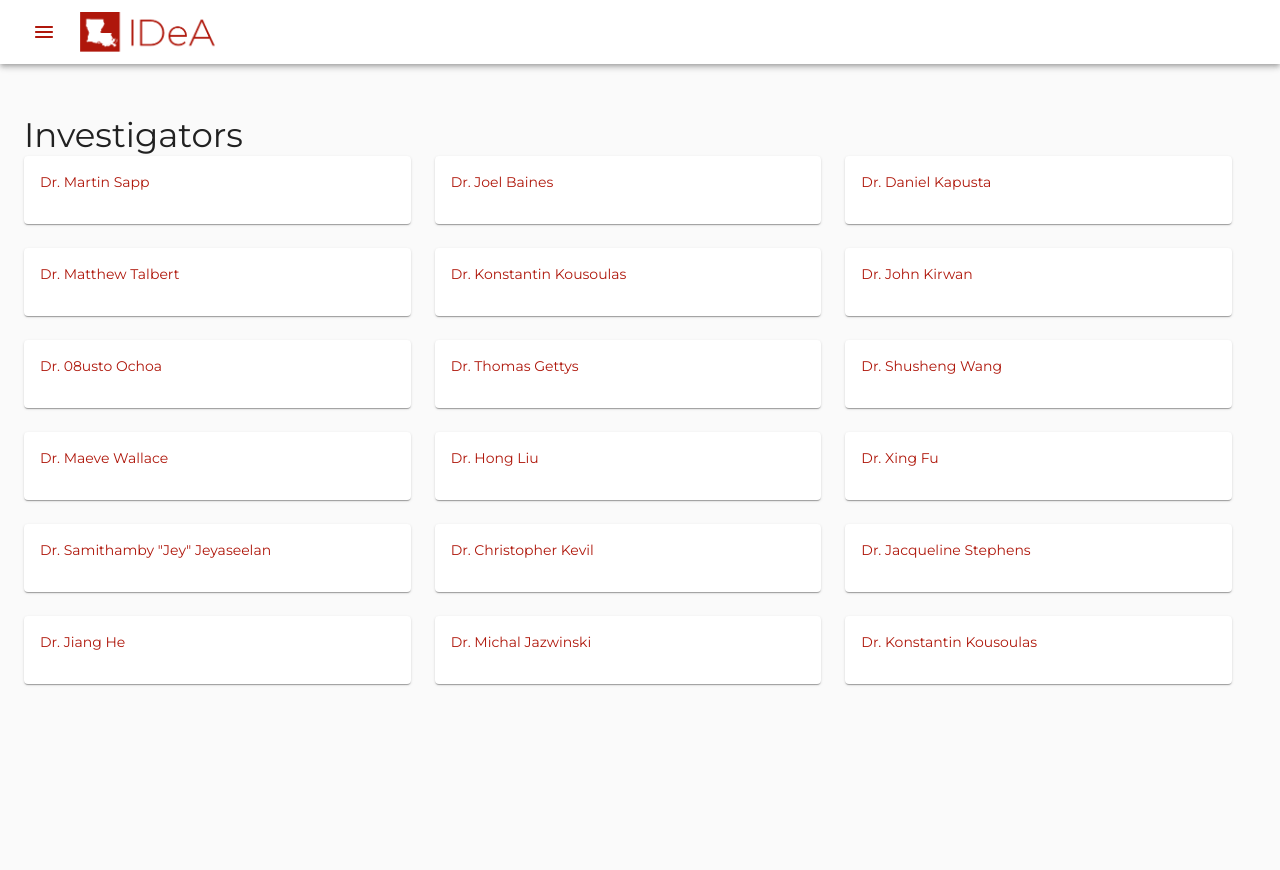
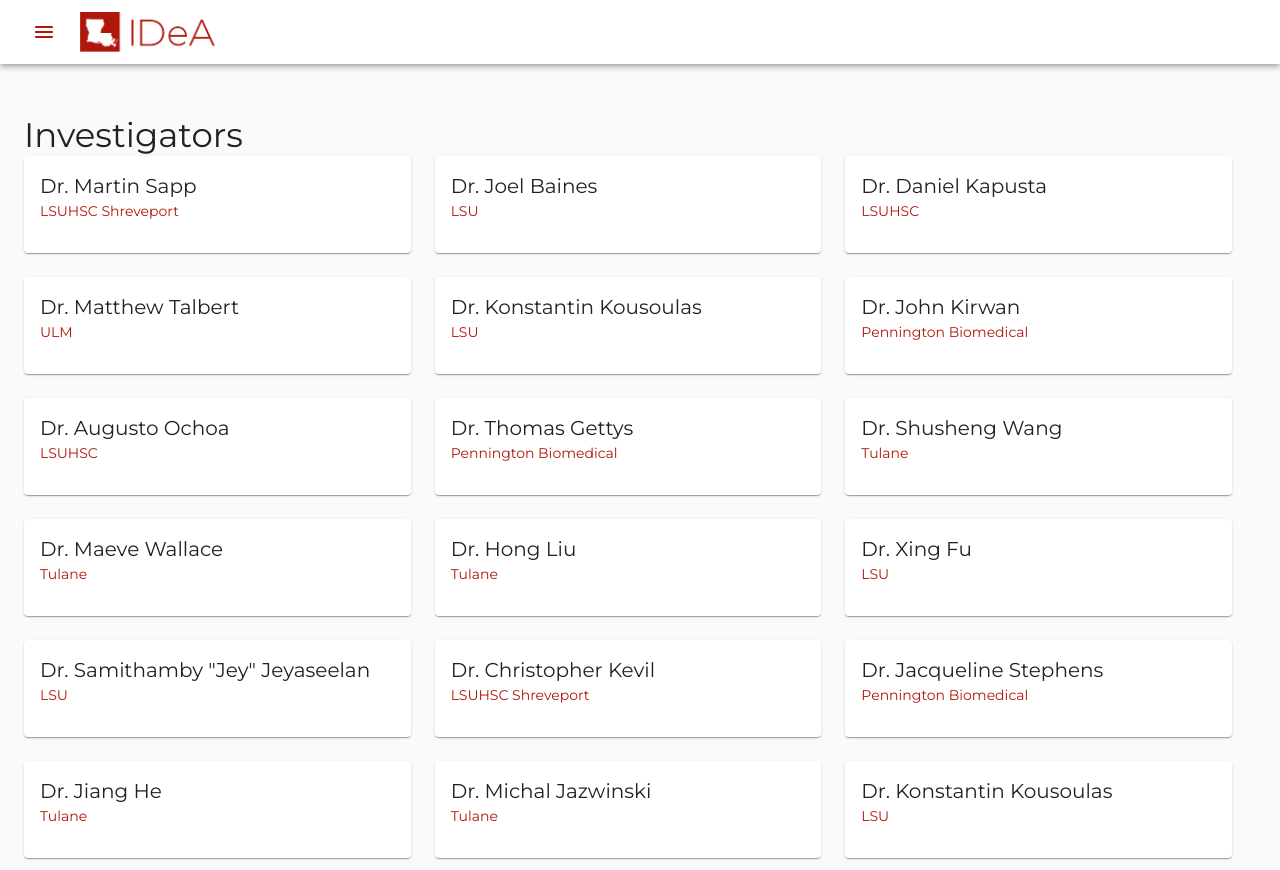
Before and after one commit to lbrn/la-idea, a React (Create React App) app: page /investigators in a window 1280 px wide. Before the commit the page ends 800 px from the top, so only its background shows below. Built offline with nearby package versions, Linux system fonts and the light colour scheme; a web font is replaced by a local one.

Commit message:
fix: image size issue, misc. issues

```diff
--- a/src/components/Investigators.tsx
+++ b/src/components/Investigators.tsx
@@ -26,7 +26,8 @@
 		return data.map((card) => (
 			<Grid item xs={6} sm={4}>
 				<CardWrapper
-					primary={card.investigator}
+					title={card.investigator}
+					primary={card.institution}
 					primaryLink={card.investigatorLink}
 				/>
 			</Grid>
--- a/src/components/awards/Awards.tsx
+++ b/src/components/awards/Awards.tsx
@@ -67,7 +67,6 @@
 		data: card[]
 	) {
 		const filtered = filterFunction(data, filter);
-		console.log(filtered);
 		setFilteredData(filtered);
 	}
 
@@ -88,9 +87,6 @@
 			}
 			return false;
 		};
-		console.log(
-			data.filter((card: card) => filterFunction(card.expirationDate)).length
-		);
 		return data.filter((card: card) => filterFunction(card.expirationDate));
 	}
 
--- a/src/components/resources/Resources.tsx
+++ b/src/components/resources/Resources.tsx
@@ -29,6 +29,9 @@
 	mediaCont: {
 		background: theme.palette.primary.main,
 	},
+	img: {
+		objectPosition: 'left top',
+	}
 });
 
 const Resources = () => {
@@ -42,6 +45,7 @@
 							image={item.img}
 							title={item.imgTitle}
 							className={classes.media}
+							classes={{ root: classes.img }}
 						/>
 					</div>
 					<CardContent>
--- a/src/data/newestCardData.ts
+++ b/src/data/newestCardData.ts
@@ -119,7 +119,7 @@
 	},
 	{
 		id: '5U54GM104940-04',
-		awardType: 'UNKNOWN',
+		awardType: 'CTSA',
 		expirationDate: '06/30/2021',
 		img: laCats,
 		imgTitle: 'LACATS',
@@ -142,9 +142,9 @@
 		imgTitle: 'Mentoring Translational Researchers In Louisiana',
 		expirationDate: '',
 		title: 'Mentoring Translational Researchers In Louisiana',
-		investigator: 'Dr. 08usto Ochoa',
+		investigator: 'Dr. Augusto Ochoa',
 		investigatorLink:
-			'https://www.medschool.lsuhsc.edu/biochemistry/faculty_detail.aspx?name=ochoa_08usto',
+			'https://www.medschool.lsuhsc.edu/biochemistry/faculty_detail.aspx?name=ochoa_augusto',
 		institution: 'LSUHSC',
 		institutionCode: 'lsuhsc',
 		institutionLink: 'https://www.lsuhsc.edu/',
```
